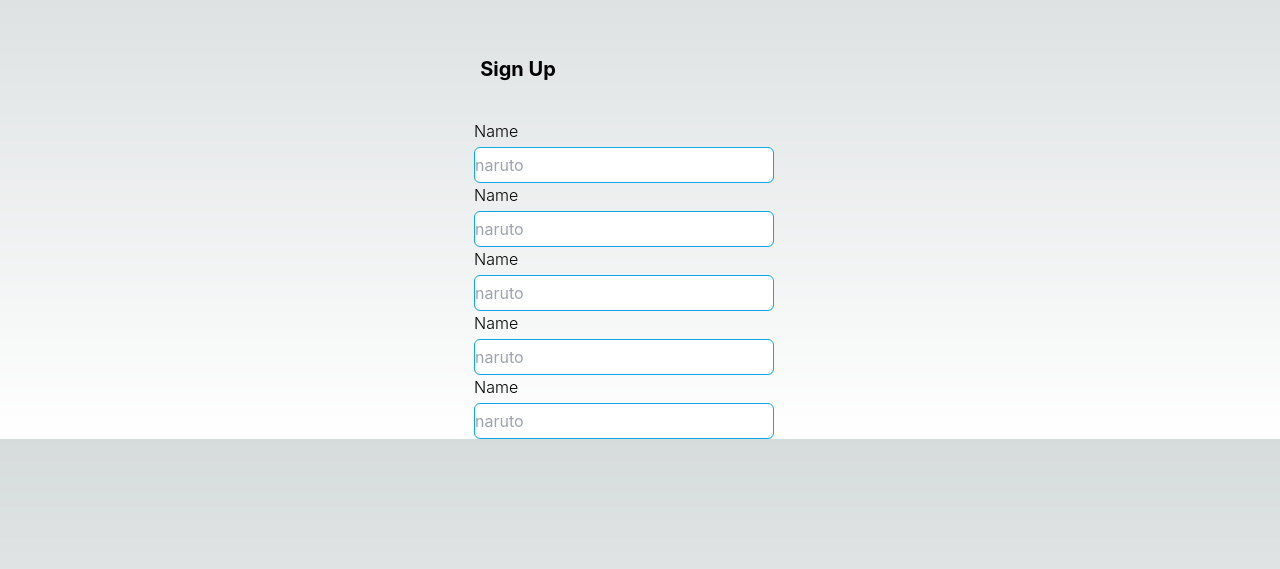
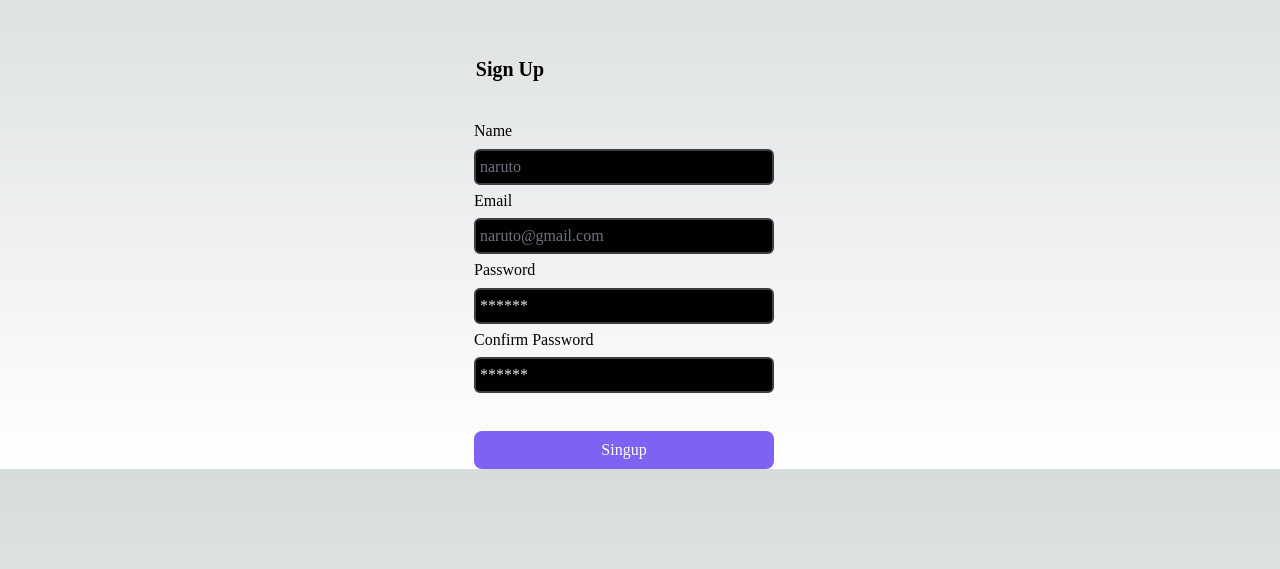
Before and after one commit to sup-Udh/Scraper-io, a Next.js app: page /signup in a window 1280 px wide. Shown: the part 105-674 px from the top of the page. Built offline with nearby package versions, Linux system fonts and the light colour scheme.

Commit message:
singup.tsx changes

```diff
--- a/pages/signup.tsx
+++ b/pages/signup.tsx
@@ -2,8 +2,8 @@ export default function singup(){
 
     return(
         <>
-        <div className="flex justify-center mt-[10rem]">
-        <div className="mr-[15.25rem] ">
+        <div className="flex justify-center mt-[10rem] font-[Poppins]">
+        <div className="mr-[16.25rem] ">
         <h1 className="text-xl font-bold">Sign Up</h1>
         </div>
         <br />
@@ -13,26 +13,30 @@ export default function singup(){
 
         </div>
 
-        <div className="mt-[2.25rem] flex justify-center mr-[2rem]">
+        <div className="mt-[2.25rem] flex justify-center mr-[2rem] font-[Poppins]">
             <form>
                 <p className="font-light text-[16px]">Name</p>
-                <input className="mt-[0.25rem] border border-sky-500 rounded-md w-[300px] h-[36px]" placeholder="naruto" />
+                <input className="mt-[0.25rem] border-2 border-[#3C3E43] placeholder-gray-500 placeholder:pl-[0.25rem] text-normal font-[Poppins] rounded-md w-[300px] h-[36px] mt-[0.35rem] bg-black" placeholder="naruto" />
 
 
-                <p className="font-light text-[16px]">Name</p>
-                <input className="mt-[0.25rem] border border-sky-500 rounded-md w-[300px] h-[36px]" placeholder="naruto" />
+                <p className="font-light text-[16px] mt-[0.25rem]">Email</p>
+                <input className="mt-[0.25rem] bg-black border-2 border-[#3C3E43] placeholder-gray-500 placeholder:pl-[0.25rem] text-normal rounded-md w-[300px] h-[36px] mt-[0.35rem]" placeholder="naruto@gmail.com" />
 
-                <p className="font-light text-[16px]">Name</p>
-                <input className="mt-[0.25rem] border border-sky-500 rounded-md w-[300px] h-[36px]" placeholder="naruto" />
+                <p className="font-light text-[16px] mt-[0.25rem]">Password</p>
+                <input className="mt-[0.25rem] border-2 border-[#3C3E43] placeholder-gray-200 placeholder:pl-[0.25rem] bg-black text-normal rounded-md w-[300px] h-[36px] mt-[0.35rem]" placeholder="******" />
 
 
-                <p className="font-light text-[16px]">Name</p>
-                <input className="mt-[0.25rem] border border-sky-500 rounded-md w-[300px] h-[36px]" placeholder="naruto" />
+                <p className="font-light text-[16px] mt-[0.25rem]">Confirm Password</p>
+                <input type="password" className="mt-[0.25rem] border-2 border-[#3C3E43] placeholder-gray-200 placeholder:pl-[0.25rem] text-normal bg-black rounded-md w-[300px] h-[36px] mt-[0.35rem]" placeholder="******" />
 
+                <br />
+                <a>
+                    <div className="mt-[2.35rem] w-[300px] h-[38px] flex justify-center bg-[#7F61F4] rounded-lg">
+                                    <button className="text-white font-normal text-base ">Singup</button>
 
-                <p className="font-light text-[16px]">Name</p>
-                <input className="mt-[0.25rem] border border-sky-500 rounded-md w-[300px] h-[36px]" placeholder="naruto" />
+                </div>
 
+                </a>
 
             </form>
         </div>
```
